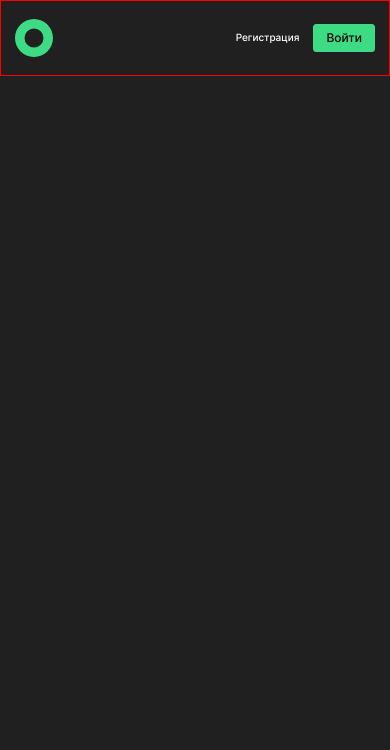
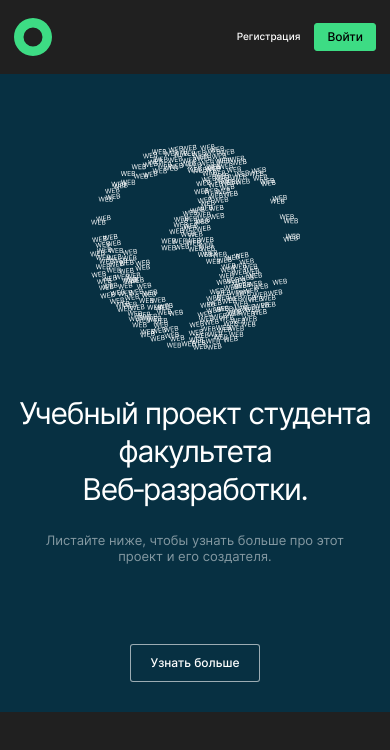
Before and after one commit to Olga-Mishareva/movies-explorer-frontend, a React (Create React App) app in the folder movies-explorer/: page / in a window 390 px wide. Shown: the top 750 px of the page. Built offline with nearby package versions, Linux system fonts and the light colour scheme.

Commit message:
feat: add promo

```diff
--- a/movies-explorer/src/components/App/App.js
+++ b/movies-explorer/src/components/App/App.js
@@ -1,11 +1,13 @@
 import { Routes, Route } from "react-router-dom";
 import Header from '../Header/Header';
+import Main from '../Main/Main';
 import './App.css';
 
 function App() {
   return (
     <div className="page">
       <Header />
+      <Main />
       <Routes>
         <Route exact path="/"/>
         <Route path="/movies"/>
--- a/movies-explorer/src/components/Header/Header.css
+++ b/movies-explorer/src/components/Header/Header.css
@@ -1,7 +1,6 @@
 .header {
   min-width: 320px;
   max-width: 1280px;
-  border: 1px solid red;
   height: 74px;
   margin: 0 auto;
 }
@@ -9,7 +8,7 @@
 /* ---------------------------------- */
 
 .header__container {
-  margin: 18px 70px;
+  padding: 18px 70px;
   display: flex;
   flex-direction: row;
   align-items: center;
@@ -17,12 +16,12 @@
 
 @media screen and (max-width: 767px) {
   .header__container {
-    margin: 18px 30px;
+    padding: 18px 30px;
   }
 }
 
 @media screen and (max-width: 460px) {
   .header__container {
-    margin: 18px 14px;
+    padding: 18px 14px;
   }
 }
--- a/movies-explorer/src/components/Header/Header.js
+++ b/movies-explorer/src/components/Header/Header.js
@@ -4,7 +4,7 @@ import Navigation from '../Navigation/Navigation';
 
 function Header() {
   return (
-    <div className="header">
+    <div className="header"> {/* background-color меняется состоянием если не залогинен */}
       <div className="header__container">
         <img className="logo" src={logo} alt="Логотип"></img>
         <Navigation />
--- a/movies-explorer/src/components/Main/Main.css
+++ b/movies-explorer/src/components/Main/Main.css
@@ -0,0 +1,5 @@
+.main {
+  min-width: 320px;
+  max-width: 1280px;
+  margin: 0 auto;
+}
--- a/movies-explorer/src/components/Main/Main.js
+++ b/movies-explorer/src/components/Main/Main.js
@@ -0,0 +1,21 @@
+import Promo from '../Promo/Promo';
+import AboutProject from '../AboutProject/AboutProject';
+import Techs from '../Techs/Techs';
+import AboutMe from '../AboutMe/AboutMe';
+import Portfolio from '../Portfolio/Portfolio';
+import './Main.css';
+
+
+function Main() {
+  return (
+    <div className="main">
+      <Promo />
+      {/* <AboutProject />
+      <Techs />
+      <AboutMe />
+      <Portfolio /> */}
+    </div>
+  );
+}
+
+export default Main;
--- a/movies-explorer/src/components/Navigation/Navigation.css
+++ b/movies-explorer/src/components/Navigation/Navigation.css
@@ -191,11 +191,15 @@
 
 .navigation__link_type_movies {
   margin-left: 44px;
-  font-weight: 500;
+  font-weight: 400;
   font-size: 13px;
   line-height: 18px;
   margin-bottom: 18px;
 }
+
+/* .navigation__link_type_movies.active {
+  font-weight: 500;
+} */
 
 @media screen and (max-width: 767px) {
   .navigation__link_type_movies {
@@ -213,6 +217,10 @@
   font-size: 13px;
   line-height: 18px;
 }
+
+/* .navigation__link_type_saved-movies.active {
+  font-weight: 500;
+} */
 
 @media screen and (max-width: 767px) {
   .navigation__link_type_saved-movies {
--- a/movies-explorer/src/components/Promo/Promo.css
+++ b/movies-explorer/src/components/Promo/Promo.css
@@ -0,0 +1,128 @@
+.promo {
+  /* min-width: 100%; */
+  /* min-height: calc(100vh - 74px - 150px); */
+  /* max-height: 574px; */
+  background-color: #073042;
+  display: flex;
+  flex-direction: row;
+  justify-content: space-between;
+  align-items: flex-start;
+  padding: calc((100vh - 498px) / 2) 70px;
+}
+
+@media screen and (max-width: 999px) {
+  .promo {
+    flex-direction: column-reverse;
+    /* justify-content: ; */
+    align-items: center;
+    padding: 140px 44px 66px;
+  }
+}
+
+@media screen and (max-width: 460px) {
+  .promo {
+    padding: 70px 10px 30px;
+  }
+}
+
+.promo__container {
+  max-width: 640px;
+  display: flex;
+  flex-direction: column;
+  align-items: flex-start;
+}
+
+@media screen and (max-width: 999px) {
+  .promo__container {
+    align-items: center;
+  }
+}
+
+.promo__title {
+  margin: 0;
+  font-weight: 400;
+  font-size: 50px;
+  line-height: 58px;
+}
+
+@media screen and (max-width: 999px) {
+  .promo__title {
+    margin-top: 48px;
+    text-align: center;
+    font-size: 40px;
+    line-height: 50px;
+  }
+}
+
+@media screen and (max-width: 460px) {
+  .promo__title {
+    margin-top: 44px;
+    font-size: 30px;
+    line-height: 38px;
+    letter-spacing: -1.2px;
+  }
+}
+
+.promo__subtitle {
+  margin: 36px 0 0 0;
+  font-weight: 400;
+  font-size: 13px;
+  line-height: 16px;
+  max-width: 310px;
+  color: rgba(255, 255, 255, .5);
+}
+
+@media screen and (max-width: 999px) {
+  .promo__subtitle {
+    margin-top: 22px;
+    text-align: center;
+  }
+}
+
+@media screen and (max-width: 460px) {
+  .promo__subtitle {
+    margin-top: 24px;
+  }
+}
+
+.promo__link {
+  font-weight: 500;
+  font-size: 12px;
+  line-height: 16px;
+  border: 1px solid rgba(255, 255, 255, .6);
+  border-radius: 3px;
+  padding: 10px 20px;
+  background-color: #073042;
+  color: #FFFFFF;
+  text-decoration: none;
+  margin-top: 146px;
+}
+.promo__link:hover {
+  border: 1px solid rgba(255, 255, 255, .5);
+  color: rgba(255, 255, 255, .5);
+  cursor: pointer;
+}
+
+@media screen and (max-width: 999px) {
+  .promo__link {
+    margin-top: 92px;
+  }
+}
+
+@media screen and (max-width: 460px) {
+  .promo__link {
+    margin-top: 80px;
+  }
+}
+
+.promo__langing-logo {
+  width: 310px;
+  height: 304px;
+}
+
+@media screen and (max-width: 460px) {
+  .promo__langing-logo {
+    width: 210px;
+    height: 206px;
+  }
+}
--- a/movies-explorer/src/components/Promo/Promo.js
+++ b/movies-explorer/src/components/Promo/Promo.js
@@ -0,0 +1,18 @@
+import { Link } from "react-router-dom";
+import './Promo.css';
+import landingLogo from '../../images/landing-logo.svg';
+
+function Promo() {
+  return (
+    <div className="promo">
+      <div className='promo__container'>
+        <h1 className='promo__title'>Учебный проект студента факультета Веб&#8209;разработки.</h1>
+        <p className='promo__subtitle'>Листайте ниже, чтобы узнать больше про этот проект и его создателя.</p>
+        <Link to="" className='promo__link'>Узнать больше</Link>
+      </div>
+      <img className='promo__langing-logo' src={landingLogo} alt='Логотип главной страницы'></img>
+    </div>
+  );
+}
+
+export default Promo;
```
